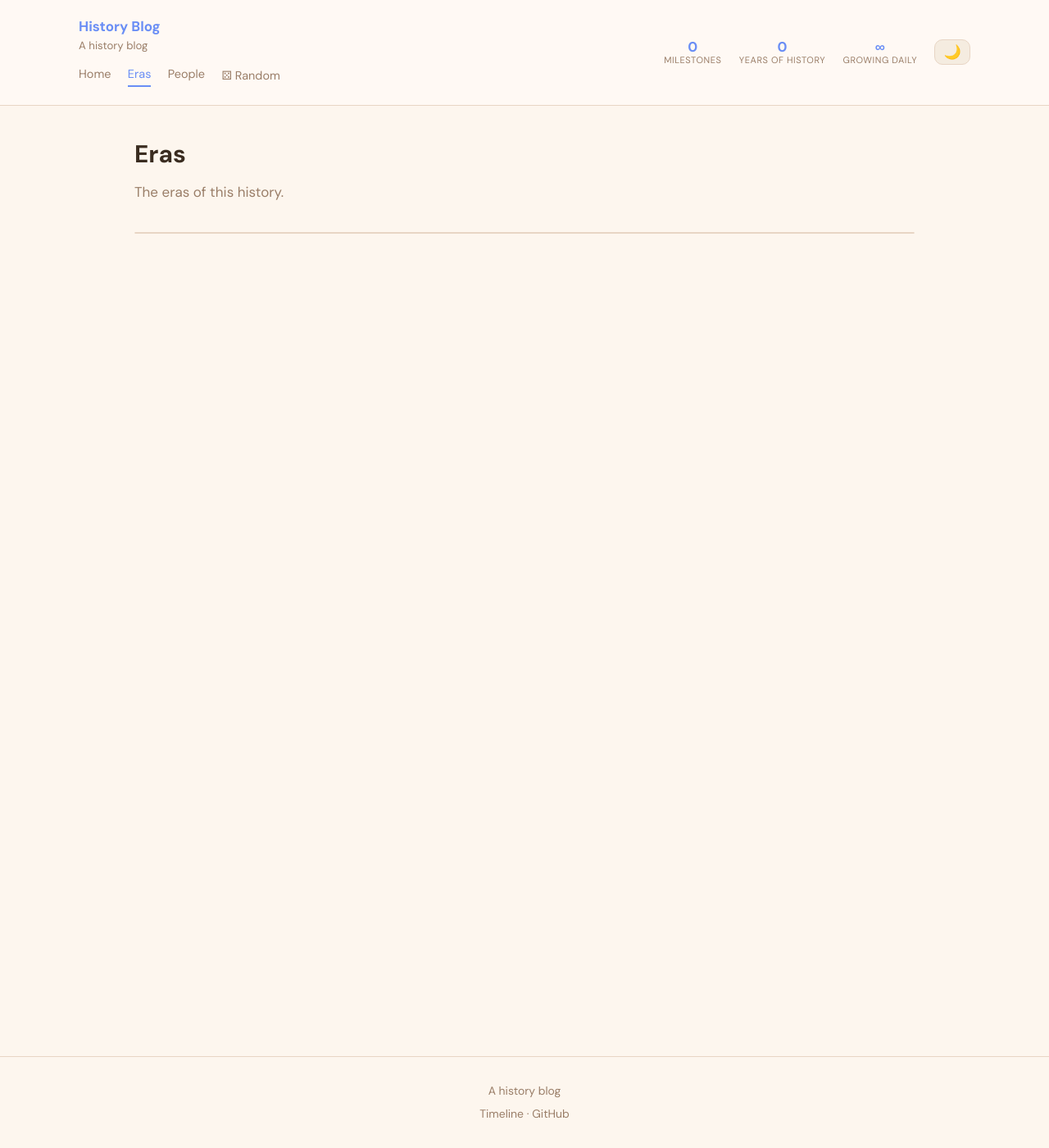
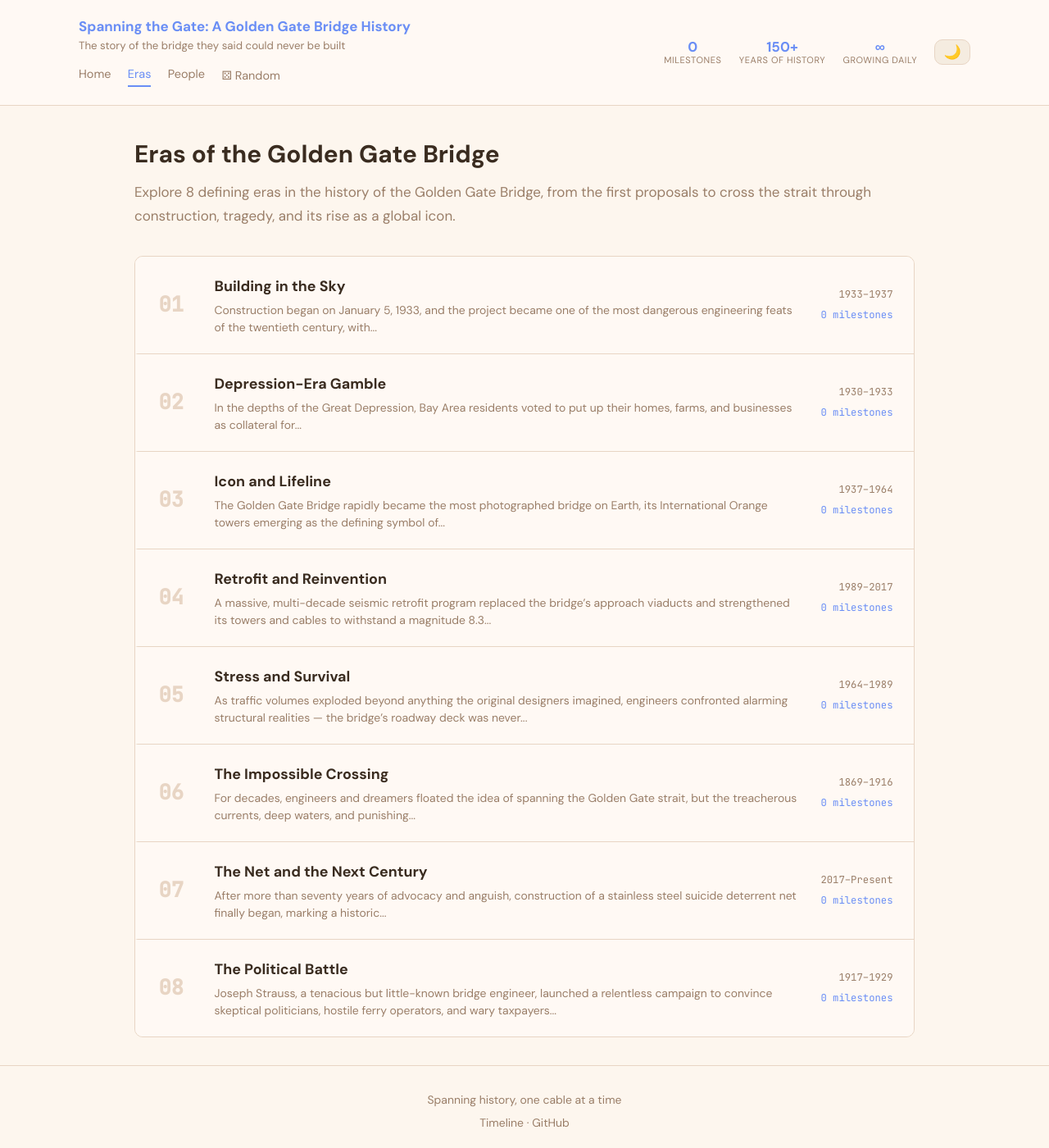
Before and after one commit to aag1091-alt/Golden-Gate-History, a Jekyll site: the page built from eras.html, in a window 1280 px wide and 1400 px high. Shown: the whole window at 82% size. Built offline with Jekyll 4.4.1, drawn with Linux system fonts in a browser that asks for light colours.

Commit message:
init: set up blog taxonomy for 'the history of the Golden Gate Bridge'

```diff
--- a/_config.yml
+++ b/_config.yml
@@ -1,11 +1,11 @@
-title: "History Blog"
-tagline: "A history blog"
-description: "A history blog generated by the history blog generator."
+title: "Spanning the Gate: A Golden Gate Bridge History"
+tagline: "The story of the bridge they said could never be built"
+description: "Explore the fascinating history of the Golden Gate Bridge, from the earliest dreams of spanning the strait to its iconic status today. Discover the engineers, politicians, and workers who made the impossible real."
 baseurl: ""
 url: ""
 
 author:
-  name: History Blog
+  name: Bridge Chronicles
 
 markdown: kramdown
 kramdown:
--- a/_data/blog.yml
+++ b/_data/blog.yml
@@ -1,17 +1,23 @@
 # Auto-generated by the history blog generator.
-# This file is overwritten when the generator runs for a new HISTORY_TOPIC.
-topic: ""
-title: "History Blog"
-tagline: "A history blog"
-description: "A history blog."
-author: "History Blog"
-github_url: ""
-footer_text: "A history blog"
-this_day_label: "This day in history"
-read_key: "history-read"
-years_of_history: "0"
-people_page_title: "People"
-people_page_description: "People who shaped this history."
-eras_page_title: "Eras"
-eras_page_description: "The eras of this history."
-categories: []
+# Re-generated when HISTORY_TOPIC changes. Edit generator config to update.
+topic: "the history of the Golden Gate Bridge"
+title: "Spanning the Gate: A Golden Gate Bridge History"
+tagline: "The story of the bridge they said could never be built"
+description: "Explore the fascinating history of the Golden Gate Bridge, from the earliest dreams of spanning the strait to its iconic status today. Discover the engineers, politicians, and workers who made the impossible real."
+author: "Bridge Chronicles"
+github_url: "git@github.com:aag1091-alt/Golden-Gate-History.git"
+footer_text: "Spanning history, one cable at a time"
+this_day_label: "This day in Golden Gate history"
+read_key: "golden-gate-bridge-history-read"
+years_of_history: "150+"
+people_page_title: "The People Behind the Bridge"
+people_page_description: "Meet the visionaries, engineers, politicians, and workers who brought the Golden Gate Bridge from dream to reality. Their stories span more than a century of ambition and innovation."
+eras_page_title: "Eras of the Golden Gate Bridge"
+eras_page_description: "Explore 8 defining eras in the history of the Golden Gate Bridge, from the first proposals to cross the strait through construction, tragedy, and its rise as a global icon."
+categories:
+  - "Design & Engineering"
+  - "Construction"
+  - "Political & Funding"
+  - "Cultural & Symbolic"
+  - "Disasters & Incidents"
+  - "Maintenance & Renovation"
--- /dev/null
+++ b/_eras/building-in-the-sky.md
@@ -0,0 +1,7 @@
+---
+layout: era
+name: "Building in the Sky (1933–1937)"
+short_name: "Building in the Sky"
+period: "1933–1937"
+---
+Construction began on January 5, 1933, and the project became one of the most dangerous engineering feats of the twentieth century, with workers battling fog, wind, and currents hundreds of feet above the strait. A pioneering safety net strung beneath the bridge deck saved nineteen men who became known as the Halfway-to-Hell Club, though eleven workers died when a scaffold tore through the net in February 1937. The bridge opened on May 27, 1937, and approximately 200,000 pedestrians streamed across on its first day.
--- /dev/null
+++ b/_eras/depression-era-gamble.md
@@ -0,0 +1,7 @@
+---
+layout: era
+name: "Depression-Era Gamble (1930–1933)"
+short_name: "Depression-Era Gamble"
+period: "1930–1933"
+---
+In the depths of the Great Depression, Bay Area residents voted to put up their homes, farms, and businesses as collateral for a $35 million bond issue — an extraordinary act of civic faith. Bank of America founder A.P. Giannini stepped in to buy the bonds when no other institution would. Behind the scenes, consulting engineer Charles Ellis quietly redesigned Strauss's clumsy original concept into the elegant suspension bridge we know today, only to be fired and written out of the story for decades.
--- /dev/null
+++ b/_eras/icon-and-lifeline.md
@@ -0,0 +1,7 @@
+---
+layout: era
+name: "Icon and Lifeline (1937–1964)"
+short_name: "Icon and Lifeline"
+period: "1937–1964"
+---
+The Golden Gate Bridge rapidly became the most photographed bridge on Earth, its International Orange towers emerging as the defining symbol of San Francisco and the American West. It transformed the economy of Marin and Sonoma counties, turning rural communities into commuter suburbs almost overnight. The bridge also became an unexpected site of tragedy, as suicides from the span began accumulating at a grim pace that would haunt the structure's legacy for generations.
--- /dev/null
+++ b/_eras/retrofit-and-reinvention.md
@@ -0,0 +1,7 @@
+---
+layout: era
+name: "Retrofit and Reinvention (1989–2017)"
+short_name: "Retrofit and Reinvention"
+period: "1989–2017"
+---
+A massive, multi-decade seismic retrofit program replaced the bridge's approach viaducts and strengthened its towers and cables to withstand a magnitude 8.3 earthquake, costing over $400 million in total. The district introduced electronic tolling, movable median barriers to prevent head-on collisions, and began serious consideration of a suicide deterrent system after decades of painful public debate. The bridge's eightieth anniversary found it safer and stronger than ever, yet still wrestling with its dual identity as an engineering marvel and a site of profound human suffering.
--- /dev/null
+++ b/_eras/stress-and-survival.md
@@ -0,0 +1,7 @@
+---
+layout: era
+name: "Stress and Survival (1964–1989)"
+short_name: "Stress and Survival"
+period: "1964–1989"
+---
+As traffic volumes exploded beyond anything the original designers imagined, engineers confronted alarming structural realities — the bridge's roadway deck was never built for the loads it now carried daily. The fiftieth anniversary celebration in 1987 drew so many pedestrians that the bridge deck visibly flattened under their weight, a moment that shocked engineers and accelerated seismic retrofit planning. The 1989 Loma Prieta earthquake, which collapsed a section of the Bay Bridge, turned Golden Gate seismic vulnerability from an engineering concern into an urgent public crisis.
--- /dev/null
+++ b/_eras/the-impossible-crossing.md
@@ -0,0 +1,7 @@
+---
+layout: era
+name: "The Impossible Crossing (1869–1916)"
+short_name: "The Impossible Crossing"
+period: "1869–1916"
+---
+For decades, engineers and dreamers floated the idea of spanning the Golden Gate strait, but the treacherous currents, deep waters, and punishing fog made it seem impossible. Railroad magnates and early bridge advocates debated whether any structure could survive the strait's violent tidal forces. The idea simmered as San Francisco grew from a gold rush boomtown into a major metropolis hungry for connection to its northern hinterlands.
--- /dev/null
+++ b/_eras/the-net-and-the-next-century.md
@@ -0,0 +1,7 @@
+---
+layout: era
+name: "The Net and the Next Century (2017–Present)"
+short_name: "The Net and the Next Century"
+period: "2017–Present"
+---
+After more than seventy years of advocacy and anguish, construction of a stainless steel suicide deterrent net finally began, marking a historic shift in how the bridge confronts its darkest legacy. New challenges emerged as well — retrofit wind screens installed to protect cyclists unexpectedly caused the bridge to emit an eerie harmonic hum audible across the city in high winds, a phenomenon engineers scrambled to fix. As the bridge approaches its centennial, it remains a living structure, constantly maintained and reimagined to serve a region and a world that still sees it as one of humanity's greatest built achievements.
--- /dev/null
+++ b/_eras/the-political-battle.md
@@ -0,0 +1,7 @@
+---
+layout: era
+name: "Strauss and the Political Battle (1917–1929)"
+short_name: "The Political Battle"
+period: "1917–1929"
+---
+Joseph Strauss, a tenacious but little-known bridge engineer, launched a relentless campaign to convince skeptical politicians, hostile ferry operators, and wary taxpayers that a bridge across the Golden Gate was both feasible and necessary. He navigated brutal opposition from the Southern Pacific Railroad, the War Department, and rival engineers who mocked his early ungainly designs. The creation of the Golden Gate Bridge and Highway District in 1928 finally gave the project a legal and financial framework to move forward.
```
Also changed, not shown: state.json (+60 -4 lines).
